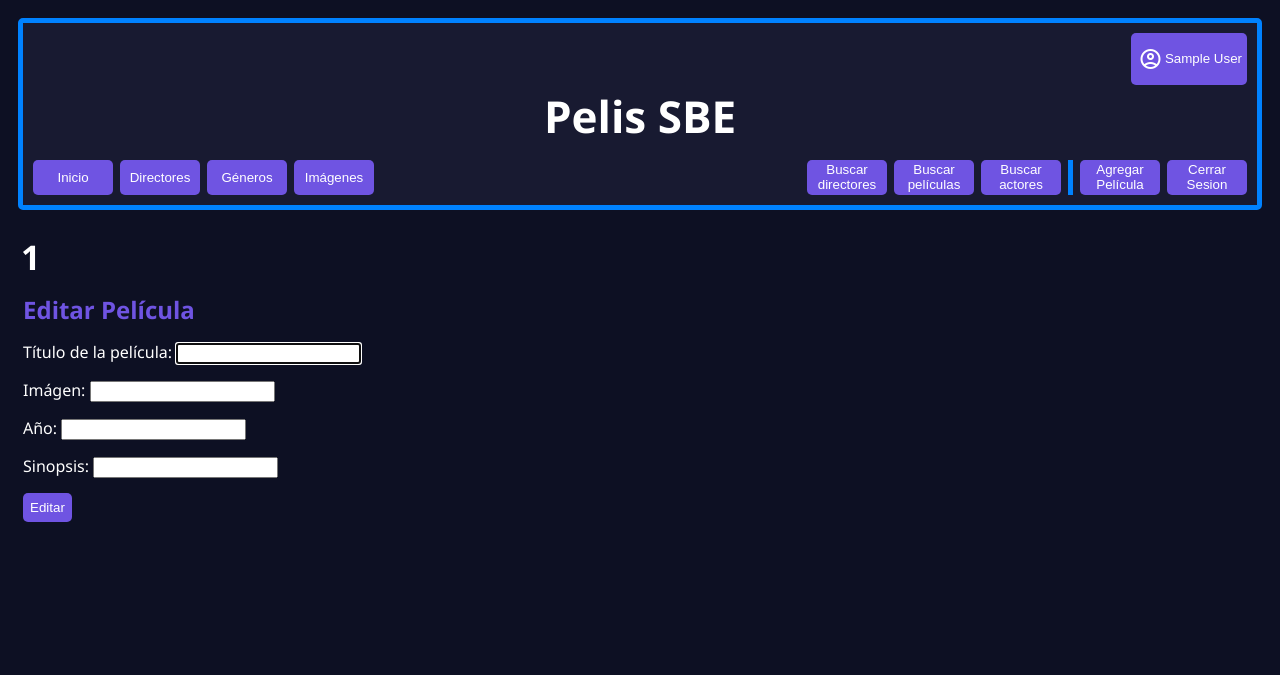
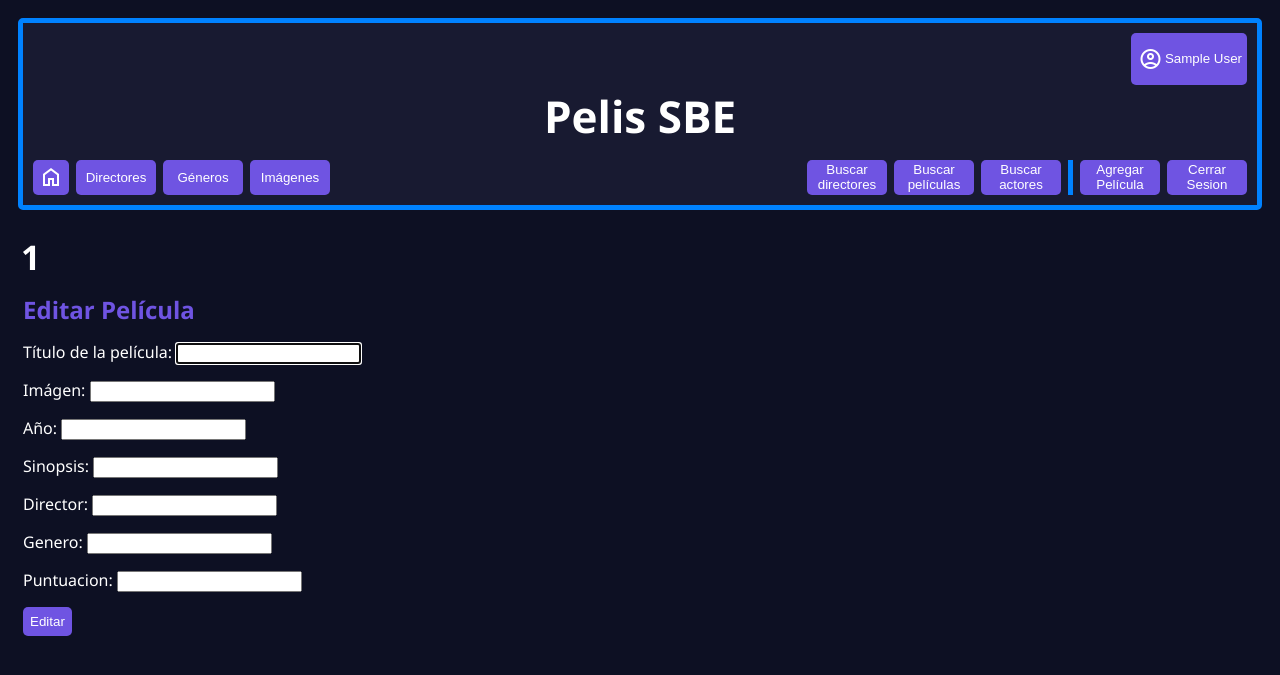
Before and after one commit to Sofii2301/Proyecto-Final---Programacion-2, a Flask app: page /editar/1 in a window 1280 px wide. Shown: the top 675 px of the page. Run offline with Flask 2, Linux system fonts and the light colour scheme; the visitor is signed in with stand-in values (Sample User, id 1).

Commit message:
editar mas cosas y estilos

```diff
--- a/app.py
+++ b/app.py
@@ -173,6 +173,13 @@ def editarPeli(peli):
                         pelicula['año']=request.form.get("anio")
                     if request.form.get("sinopsis") != "":
                         pelicula['Sinopsis']=request.form.get("sinopsis")
+                    if request.form["director"] != "":
+                        pelicula["Director"]=request.form.get("director")
+                    if request.form["genero"] != "":
+                        pelicula["Genero"] = request.form.get("genero")
+                    if request.form["puntuacion"] != "":
+                        pelicula["Puntuacion"] = request.form.get("puntuacion")
+
     return render_template('editarPeli.html',name=usuario(), peli=peli)
 
 @app.route('/peliculas/<director>', methods=["GET","POST"])
--- a/static/css/estilos_index.css
+++ b/static/css/estilos_index.css
@@ -66,6 +66,17 @@ button {
     display: flex;
     justify-content: center;
     margin: 2.5px;
+}
+
+#span_inicio {
+    display: flex;
+    justify-content: center;
+}
+
+.boton-barra-inicio {
+    width: auto;
+    height: 35px;
+    margin-right: 7px;
 }
 
 #botones_barra_der {
--- a/templates/editarPeli.html
+++ b/templates/editarPeli.html
@@ -24,6 +24,18 @@
                 <input type="text" name="sinopsis">
             </div>
             <div id="agregar">
+                <label for="director"> Director: </label>
+                <input type="text" name="director">
+            </div>
+            <div id="agregar">
+                <label for="genero"> Genero: </label>
+                <input type="text" name="genero">
+            </div>
+            <div id="agregar">
+                <label for="puntuacion"> Puntuacion: </label>
+                <input type="number" name="puntuacion" required_max="10" min="0">
+            </div>
+            <div id="agregar">
             <button type="submit" id="boton_enviar"> Editar </button>
             </div>
     </form>
--- a/templates/imagenes.html
+++ b/templates/imagenes.html
@@ -4,8 +4,8 @@
 <div id="contenedor-central">
     <main>
         <!-- para las peliculas -->
-        {% for datos in peliculas %}
-            {% if datos['img'] == "" %}
+        {% for datos in peliculas[peliculas|length-10:]|reverse %}
+            {% if datos['img'] != "" %}
                 <article>
                     <div id="img">
                         <img src=" {{ datos ['img'] }} " alt="imagen" width="200px" height="300px">
--- a/templates/index.html
+++ b/templates/index.html
@@ -21,8 +21,12 @@
                     <h1> Pelis SBE </h1>
                     <div class="barra_navegacion">
                         <div id="botones_barra_izq">
-                            <button class="boton-barra">
-                                <a href="{{url_for('home')}}"> Inicio </a>
+                            <button class="boton-barra-inicio">
+                                <a href="{{url_for('home')}}">
+                                    <span class="material-symbols-outlined" id="span_inicio">
+                                        home
+                                    </span>
+                                </a>
                             </button>
                             <button class="boton-barra">
                                 <a href="{{url_for('directores')}}"> Directores </a>
```
